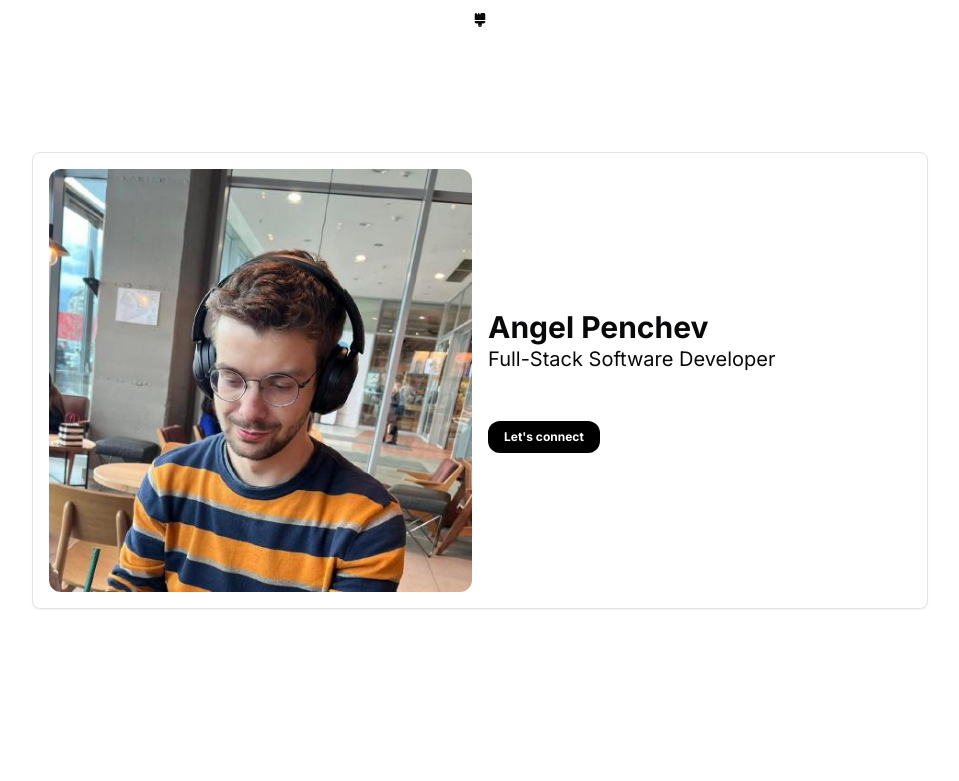
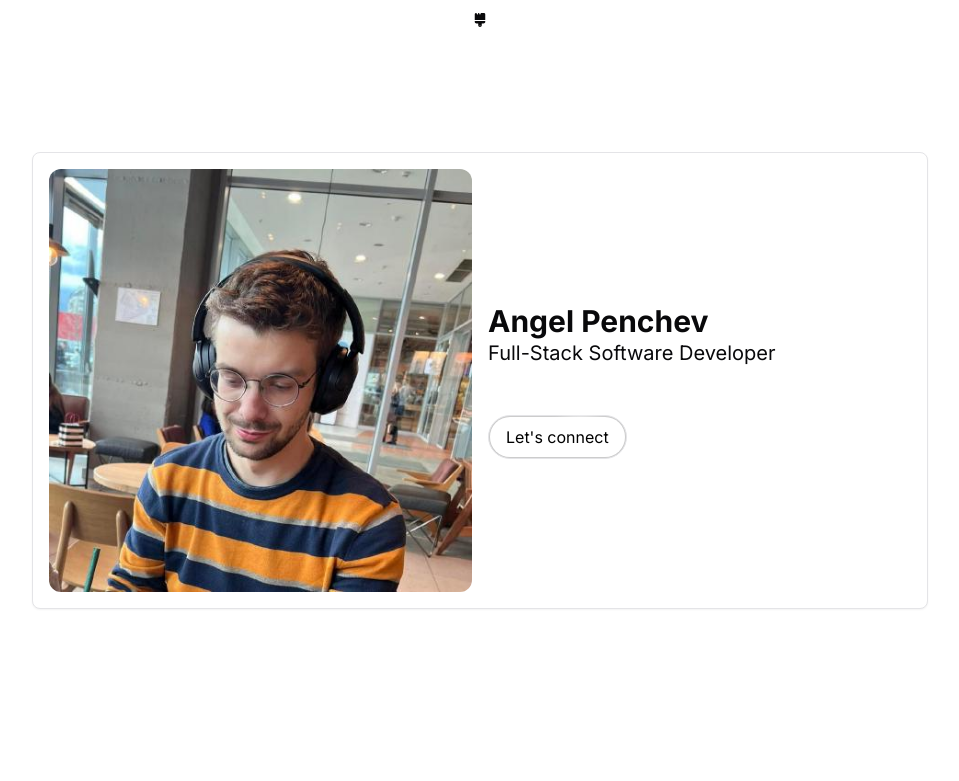
Before and after one commit to angel-penchev/portfolio, a Next.js app: page /en in a window 1280 px wide. Shown: the top 781 px of the page, without its empty margins (160-1119 px from the left). Built offline with nearby package versions, Linux system fonts and the light colour scheme.

Commit message:
feat: hover border gradient button
Added hover border gradient call-to-action button to the business card.

```diff
--- a/app/[locale]/page.tsx
+++ b/app/[locale]/page.tsx
@@ -11,7 +11,6 @@ export default function HomePage() {
       <BusinessCard />
       <PersonalTimeline />
       <FeaturedProjects />
-      <PersonalTimeline />
     </main>
   );
 }
--- a/components/business-card/business-card.tsx
+++ b/components/business-card/business-card.tsx
@@ -4,12 +4,14 @@ import Image from 'next/image';
 import React from 'react';
 import { CardBody, CardContainer, CardItem } from '../ui/3d-card';
 import { useTranslations } from 'next-intl';
+import Link from 'next/link';
+import { HoverBorderGradient } from '../ui/hover-border-gradient';
 
 export function BusinessCard() {
   const t = useTranslations('components.business-card');
   return (
     <CardContainer className="inter-var">
-      <CardBody className="grid h-auto w-auto gap-4 rounded-lg border bg-card p-4 text-card-foreground shadow-sm md:w-[70vw] md:grid-cols-2">
+      <CardBody className="grid h-auto w-[90vw] gap-4 rounded-lg border bg-card p-4 text-card-foreground shadow-sm sm:w-[70vw] sm:grid-cols-2">
         <CardItem translateZ="70" className="w-full">
           <Image
             src="/images/angel-penchev.jpeg"
@@ -29,12 +31,19 @@ export function BusinessCard() {
             <p className="text-md max-w-sm xl:text-xl">{t('title')}</p>
           </CardItem>
 
-          <CardItem
-            translateZ="80"
-            as="button"
-            className="rounded-xl bg-black px-4 py-2 text-xs font-bold text-white dark:bg-white dark:text-black"
-          >
-            {t('lets-connect')}
+          <CardItem translateZ="80">
+            <Link href="/connect" className="group">
+              <HoverBorderGradient
+                containerClassName="rounded-full"
+                as="button"
+                className="flex items-center space-x-2 bg-white text-black dark:bg-black dark:text-white"
+              >
+                <span className="flex flex-row items-center">
+                  {t('lets-connect')}
+                  <div className="ml-0 h-2.5 w-0 rounded-full bg-primary transition-all delay-150 duration-300 group-hover:ml-2 group-hover:block group-hover:w-2.5 group-hover:bg-green-500" />
+                </span>
+              </HoverBorderGradient>
+            </Link>
           </CardItem>
         </div>
       </CardBody>
--- a/components/ui/hover-border-gradient.tsx
+++ b/components/ui/hover-border-gradient.tsx
@@ -1,16 +1,16 @@
-"use client";
+'use client';
 import React, { useEffect, useState } from 'react';
 
 import { motion } from 'framer-motion';
 import { cn } from '@/lib/utils';
 
-type Direction = "TOP" | "LEFT" | "BOTTOM" | "RIGHT";
+type Direction = 'TOP' | 'LEFT' | 'BOTTOM' | 'RIGHT';
 
 export function HoverBorderGradient({
   children,
   containerClassName,
   className,
-                                      as: Tag = "button",
+  as: Tag = 'button',
   duration = 1,
   clockwise = true,
   ...props
@@ -24,10 +24,10 @@ export function HoverBorderGradient({
   } & React.HTMLAttributes<HTMLElement>
 >) {
   const [hovered, setHovered] = useState<boolean>(false);
-  const [direction, setDirection] = useState<Direction>("TOP");
+  const [direction, setDirection] = useState<Direction>('TOP');
 
   const rotateDirection = (currentDirection: Direction): Direction => {
-    const directions: Direction[] = ["TOP", "LEFT", "BOTTOM", "RIGHT"];
+    const directions: Direction[] = ['TOP', 'LEFT', 'BOTTOM', 'RIGHT'];
     const currentIndex = directions.indexOf(currentDirection);
     const nextIndex = clockwise
       ? (currentIndex - 1 + directions.length) % directions.length
@@ -36,16 +36,13 @@ export function HoverBorderGradient({
   };
 
   const movingMap: Record<Direction, string> = {
-    TOP: "radial-gradient(20.7% 50% at 50% 0%, hsl(0, 0%, 100%) 0%, rgba(255, 255, 255, 0) 100%)",
-    LEFT: "radial-gradient(16.6% 43.1% at 0% 50%, hsl(0, 0%, 100%) 0%, rgba(255, 255, 255, 0) 100%)",
-    BOTTOM:
-      "radial-gradient(20.7% 50% at 50% 100%, hsl(0, 0%, 100%) 0%, rgba(255, 255, 255, 0) 100%)",
-    RIGHT:
-      "radial-gradient(16.2% 41.199999999999996% at 100% 50%, hsl(0, 0%, 100%) 0%, rgba(255, 255, 255, 0) 100%)",
+    TOP: 'radial-gradient(20.7% 50% at 50% 0%, hsl(0, 0%, 100%) 0%, rgba(255, 255, 255, 0) 100%)',
+    LEFT: 'radial-gradient(16.6% 43.1% at 0% 50%, hsl(0, 0%, 100%) 0%, rgba(255, 255, 255, 0) 100%)',
+    BOTTOM: 'radial-gradient(20.7% 50% at 50% 100%, hsl(0, 0%, 100%) 0%, rgba(255, 255, 255, 0) 100%)',
+    RIGHT: 'radial-gradient(16.2% 41.199999999999996% at 100% 50%, hsl(0, 0%, 100%) 0%, rgba(255, 255, 255, 0) 100%)',
   };
 
-  const highlight =
-    "radial-gradient(75% 181.15942028985506% at 50% 50%, #3275F8 0%, rgba(255, 255, 255, 0) 100%)";
+  const highlight = 'radial-gradient(75% 181.15942028985506% at 50% 50%, #3275F8 0%, rgba(255, 255, 255, 0) 100%)';
 
   useEffect(() => {
     if (!hovered) {
@@ -57,43 +54,32 @@ export function HoverBorderGradient({
   }, [hovered]);
   return (
     <Tag
-      onMouseEnter={(event: React.MouseEvent<HTMLDivElement>) => {
+      onMouseEnter={() => {
         setHovered(true);
       }}
       onMouseLeave={() => setHovered(false)}
       className={cn(
-        "relative flex rounded-full border  content-center bg-black/20 hover:bg-black/10 transition duration-500 dark:bg-white/20 items-center flex-col flex-nowrap gap-10 h-min justify-center overflow-visible p-px decoration-clone w-fit",
-        containerClassName
+        'relative flex h-min w-fit flex-col flex-nowrap content-center items-center justify-center gap-10 overflow-visible rounded-full border bg-black/20 decoration-clone p-px transition duration-500 hover:bg-black/10 dark:bg-white/20',
+        containerClassName,
       )}
       {...props}
     >
-      <div
-        className={cn(
-          "w-auto text-white z-10 bg-black px-4 py-2 rounded-[inherit]",
-          className
-        )}
-      >
-        {children}
-      </div>
+      <div className={cn('z-10 w-auto rounded-[inherit] bg-black px-4 py-2 text-white', className)}>{children}</div>
       <motion.div
-        className={cn(
-          "flex-none inset-0 overflow-hidden absolute z-0 rounded-[inherit]"
-        )}
+        className={cn('absolute inset-0 z-0 flex-none overflow-hidden rounded-[inherit]')}
         style={{
-          filter: "blur(2px)",
-          position: "absolute",
-          width: "100%",
-          height: "100%",
+          filter: 'blur(2px)',
+          position: 'absolute',
+          width: '100%',
+          height: '100%',
         }}
         initial={{ background: movingMap[direction] }}
         animate={{
-          background: hovered
-            ? [movingMap[direction], highlight]
-            : movingMap[direction],
+          background: hovered ? [movingMap[direction], highlight] : movingMap[direction],
         }}
-        transition={{ ease: "linear", duration: duration ?? 1 }}
+        transition={{ ease: 'linear', duration: duration ?? 1 }}
       />
-      <div className="bg-black absolute z-1 flex-none inset-[2px] rounded-[100px]" />
+      <div className="z-1 absolute inset-[2px] flex-none rounded-[100px] bg-black" />
     </Tag>
   );
 }
```
Lines whose indentation alone changed are shown as unchanged.
